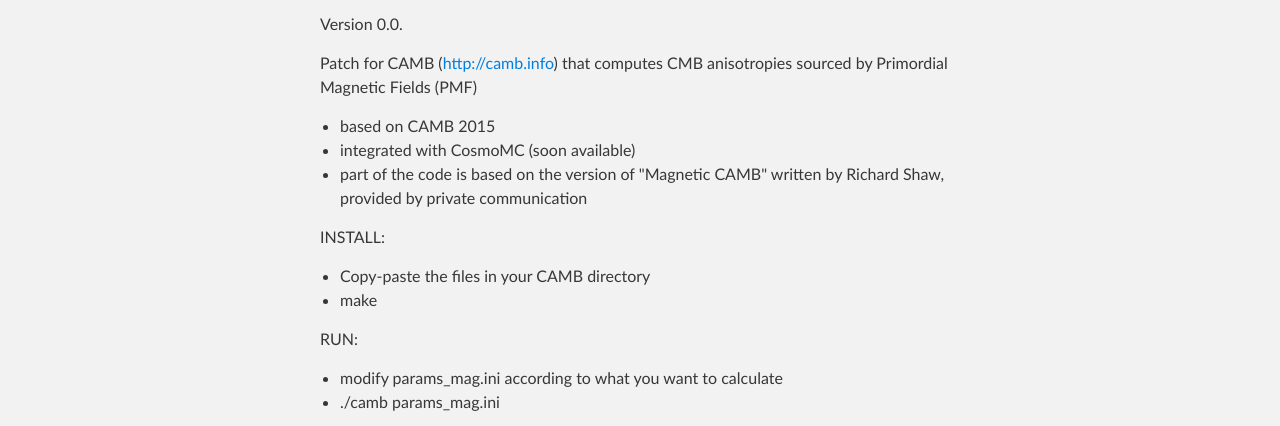
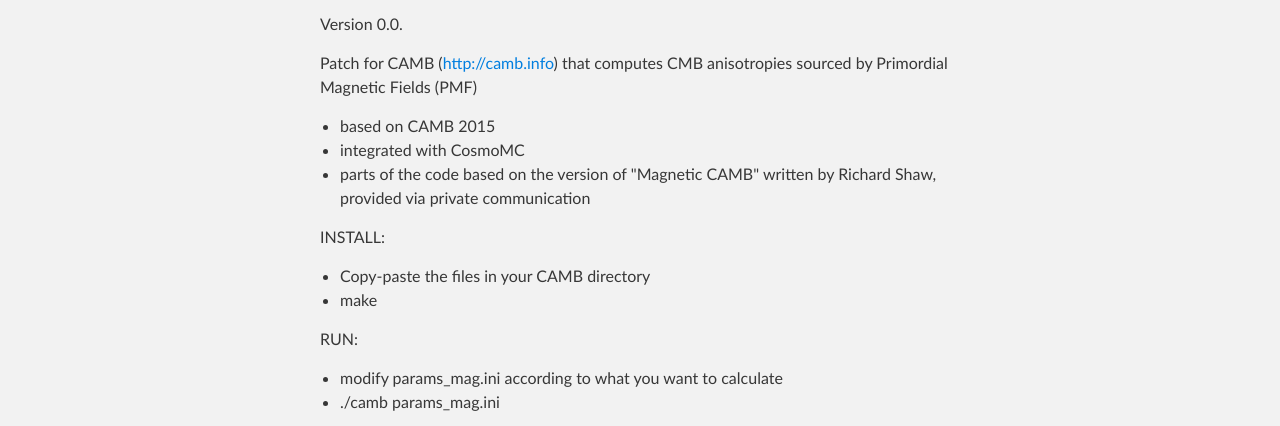
Before and after one commit to alexzucca90/MagCAMB, a plain HTML site: page index.html in a window 1280 px wide. Shown: the part 351-777 px from the top of the page. Drawn offline with Linux system fonts and the light colour scheme.

Commit message:
Update index.html

```diff
--- a/index.html
+++ b/index.html
@@ -42,8 +42,8 @@
 
 <ul>
 <li>based on CAMB 2015</li>
-<li>integrated with CosmoMC (soon available)</li>
-<li>part of the code is based on the version of "Magnetic CAMB" written by Richard Shaw, provided by private communication</li>
+<li>integrated with CosmoMC</li>
+<li>parts of the code based on the version of "Magnetic CAMB" written by Richard Shaw, provided via private communication</li>
 </ul>
 
 <p>INSTALL: </p>
```
